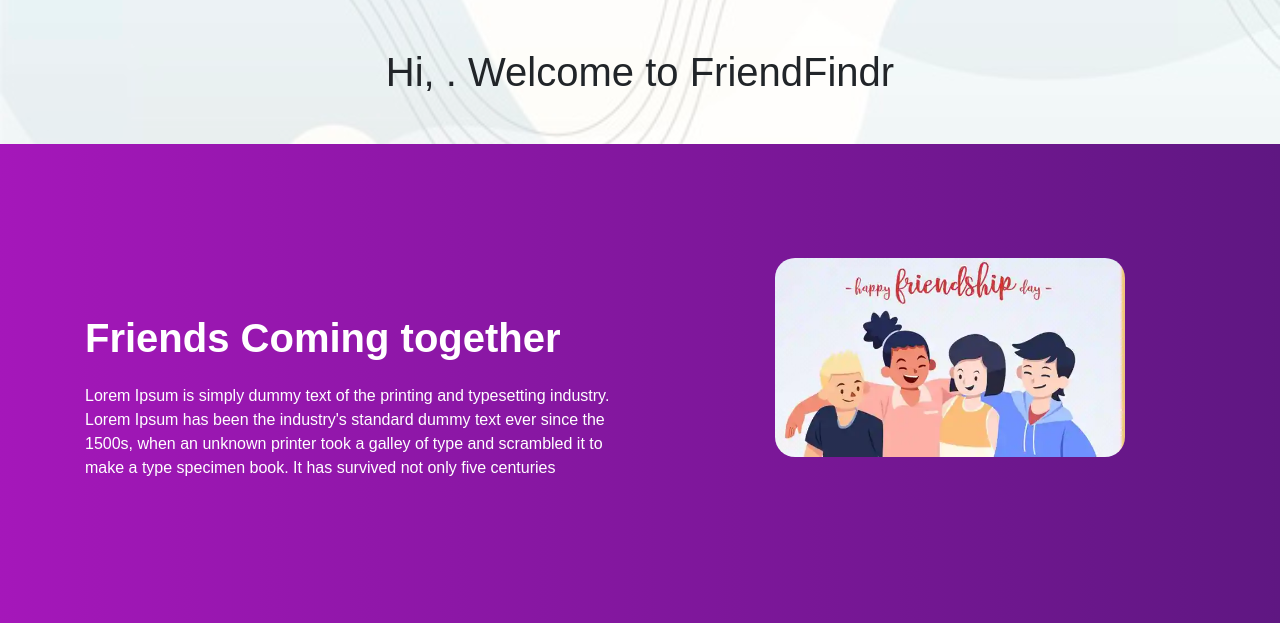
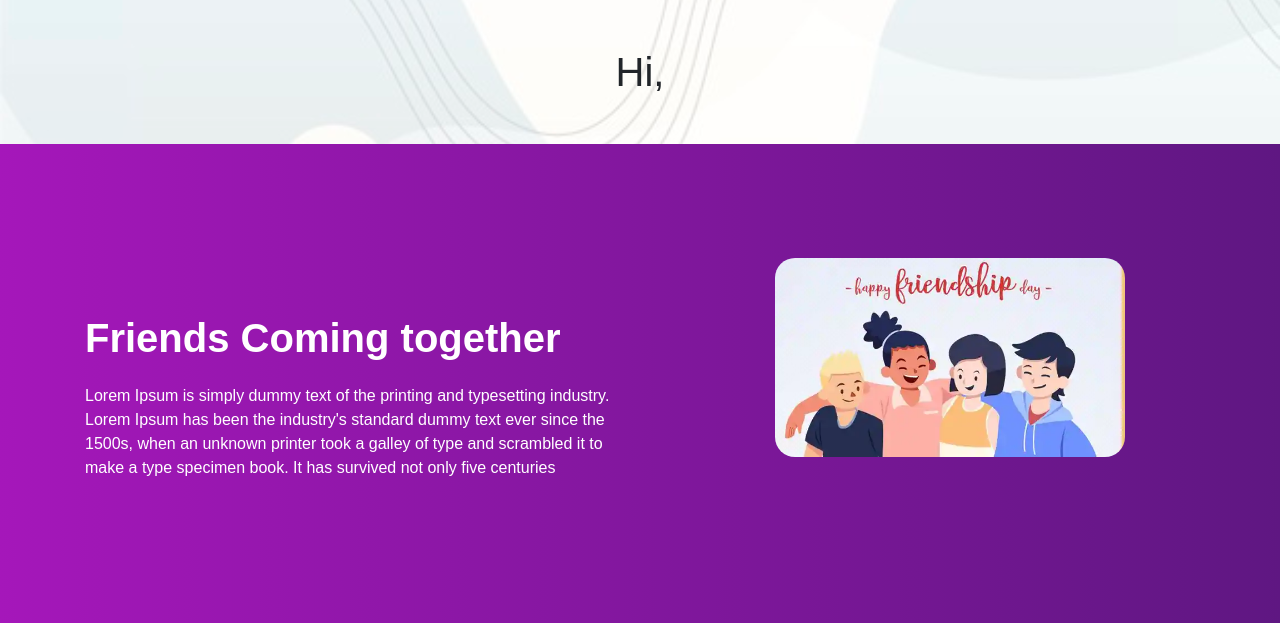
Before and after one commit to MMikey/FriendFindr, a PHP site: page /welcome.php in a window 1280 px wide. Shown: the part 83-706 px from the top of the page. Run offline with PHP 8.4, Linux system fonts and the light colour scheme; a user stored in the database is signed in; data comes from the database, SQL or seed files in the repository.

Commit message:
Update welcome.php

```diff
--- a/welcome.php
+++ b/welcome.php
@@ -126,14 +126,14 @@
         </div>
     </nav>
 </section>
-<h1 class="my-5" style="text-align: center">Hi, <b><?php echo htmlspecialchars($_SESSION["username"]); ?></b>. Welcome to FriendFindr</h1>
+
 
 
 
 
 </section>
 	<!----------Banner section --------------->
-
+	<h1 class="my-5" style="text-align: center">Hi, <b><?php echo htmlspecialchars($_SESSION["username"]); ?></b></h1>
 	<section id="banner">
 	<div class ="container">
 	<div class ="row">
```
